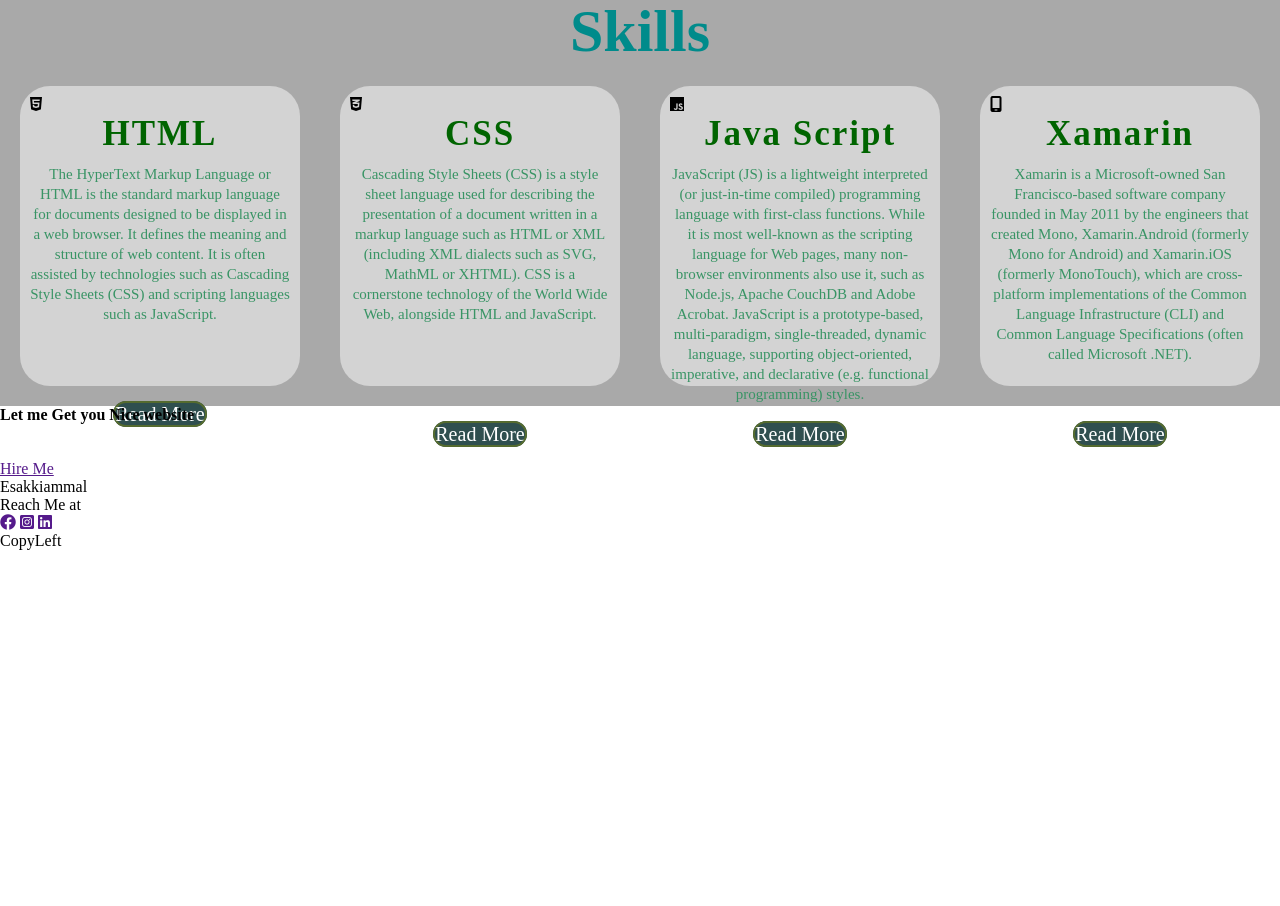
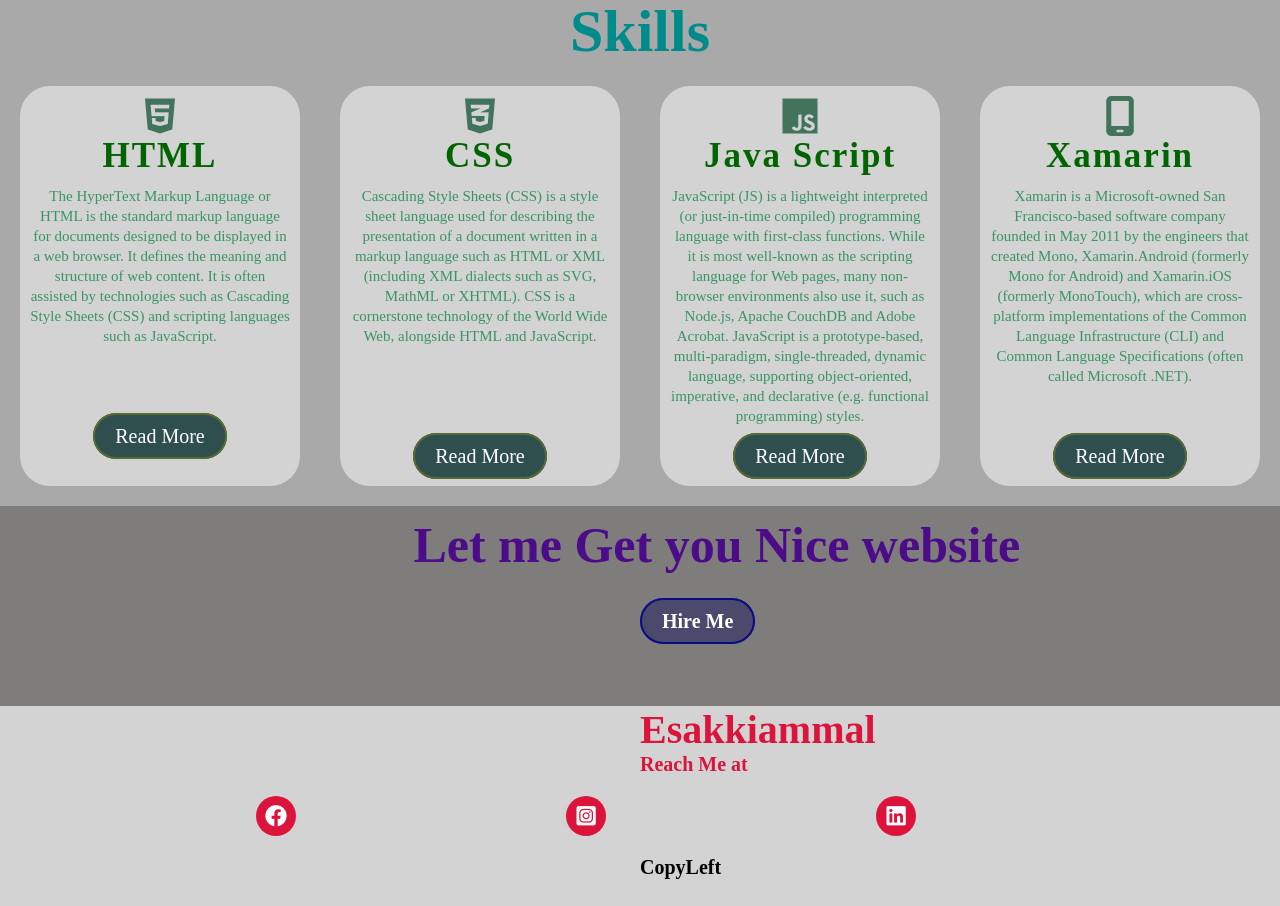
Before and after one commit to Esai27/HTML-CSS-Assignments, a plain HTML site: page SamplePortfolio/index.html in a window 1280 px wide. Shown: the part 1303-2209 px from the top of the page. Before the commit the page ends 1853 px from the top, so only its background shows below. Drawn offline with Linux system fonts and the light colour scheme.

Commit message:
styles added for the footer

```diff
--- a/SamplePortfolio/style.css
+++ b/SamplePortfolio/style.css
@@ -156,7 +156,7 @@ a:hover{
     justify-content: center;
 }
 .card{
-    height: 300px;
+    height: 400px;
     width: 300px;
     background-color: lightgrey;
     border-radius: 30px;
@@ -168,6 +168,7 @@ a:hover{
     text-align: center;
     color: darkgreen;
     letter-spacing:2px;
+    margin-top: 0px;
 }
 .Para p{
     color: rgb(57, 148, 101);
@@ -176,10 +177,100 @@ a:hover{
     line-height: 20px;
 }
 .Para .skills_btn{
+
     background-color:darkslategray;
     border: 2px solid darkolivegreen;
-    border-radius: 15px;
+    border-radius: 50px;
     text-decoration: none;
     color: white;
     font-size: 20px;
+    padding: 10px 20px;
+    align-items: center;
 }
+.Para .skills_btn:hover{
+    transform: scale(1.1);
+    cursor: pointer;
+}
+.card i{
+    color:rgba(8, 79, 44, 0.723);
+    font-size: 40px;
+    display: block;
+    text-align: center;
+}
+.Hire{
+    background-color: rgba(111, 108, 108, 0.888);
+    height: 200px;
+    width:100%;
+}
+.Hire h4{
+    color: rgb(76, 11, 137);
+    font-size: 50px;
+    text-align: center;
+    padding-top: 10px;
+    margin-left: 12%;
+}
+.Hire .button{
+    background-color:rgba(14, 14, 91, 0.459);
+    border: 2px solid rgba(0, 0, 139, 0.853 );
+    border-radius: 50px;
+    text-decoration: none;
+    color: white;
+    font-size: 20px;
+    font-weight: bold;
+    padding: 10px 20px;
+    transition: .5s;
+    margin-left: 50%;
+}
+.Hire .button:hover{
+    background-color: transparent;
+    border: 3px solid rgba(0, 0, 139, 0.853 );
+    cursor: pointer;
+    transition: .5s;
+    color:rgba(0, 0, 139, 0.853 );
+}
+.footer{
+    width: 100%;
+    height: 200px;
+    background-color: lightgrey;
+    justify-content: center;
+}
+.footer .author{
+    font-size: 40px;
+    font-weight: bold;
+    color:crimson;
+    margin-left: 50%;
+}
+.footer .reach{
+    font-size: 20px;
+    font-weight: bold;
+    color:crimson;
+    margin-left: 50%;
+}
+.footer .copy{
+    font-size: 20px;
+    font-weight: bold;
+    color:black;
+    margin-left: 50%;
+}
+.footer .social-media a{
+    width: 40px;
+    height: 40px;
+    display: inline-flex;
+    background-color: crimson;
+    border-radius: 50%;
+    color:white;
+    align-items: center;
+    text-decoration: none;
+    justify-content: center;
+    margin: 20px 10px;
+    font-size:22px;
+    margin-left: 20%;
+}
+.footer .social-media a:hover{
+    background-color: transparent;
+    border: 3px solid crimson;
+    cursor: pointer;
+    transform: scale(1.3);
+    transition: .5s;
+    color: crimson;
+}
```
